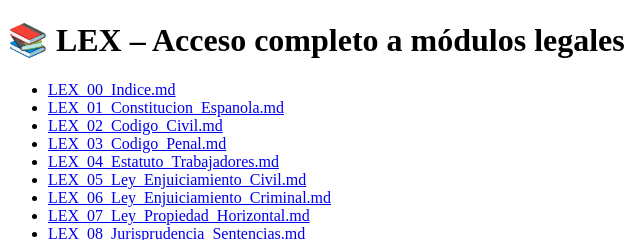
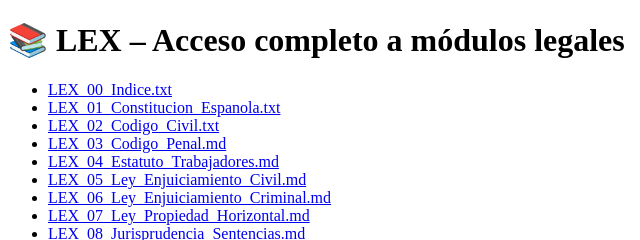
Before and after one commit to matfcom/vera-lex, a plain HTML site: page index.html in a window 1280 px wide. Shown: the top 240 px of the page, 0-640 px from the left. Drawn offline with Linux system fonts and the light colour scheme.

Commit message:
Update index.html

```diff
--- a/index.html
+++ b/index.html
@@ -7,9 +7,9 @@
 <body>
   <h1>📚 LEX – Acceso completo a módulos legales</h1>
   <ul>
-    <li><a href="LEX_00_Indice.md">LEX_00_Indice.md</a></li>
-    <li><a href="LEX_01_Constitucion_Espanola.md">LEX_01_Constitucion_Espanola.md</a></li>
-    <li><a href="LEX_02_Codigo_Civil.md">LEX_02_Codigo_Civil.md</a></li>
+    <li><a href="LEX_00_Indice.txt">LEX_00_Indice.txt</a></li>
+    <li><a href="LEX_01_Constitucion_Espanola.txt">LEX_01_Constitucion_Espanola.txt</a></li>
+    <li><a href="LEX_02_Codigo_Civil.txt">LEX_02_Codigo_Civil.txt</a></li>
     <li><a href="LEX_03_Codigo_Penal.md">LEX_03_Codigo_Penal.md</a></li>
     <li><a href="LEX_04_Estatuto_Trabajadores.md">LEX_04_Estatuto_Trabajadores.md</a></li>
     <li><a href="LEX_05_Ley_Enjuiciamiento_Civil.md">LEX_05_Ley_Enjuiciamiento_Civil.md</a></li>
```
